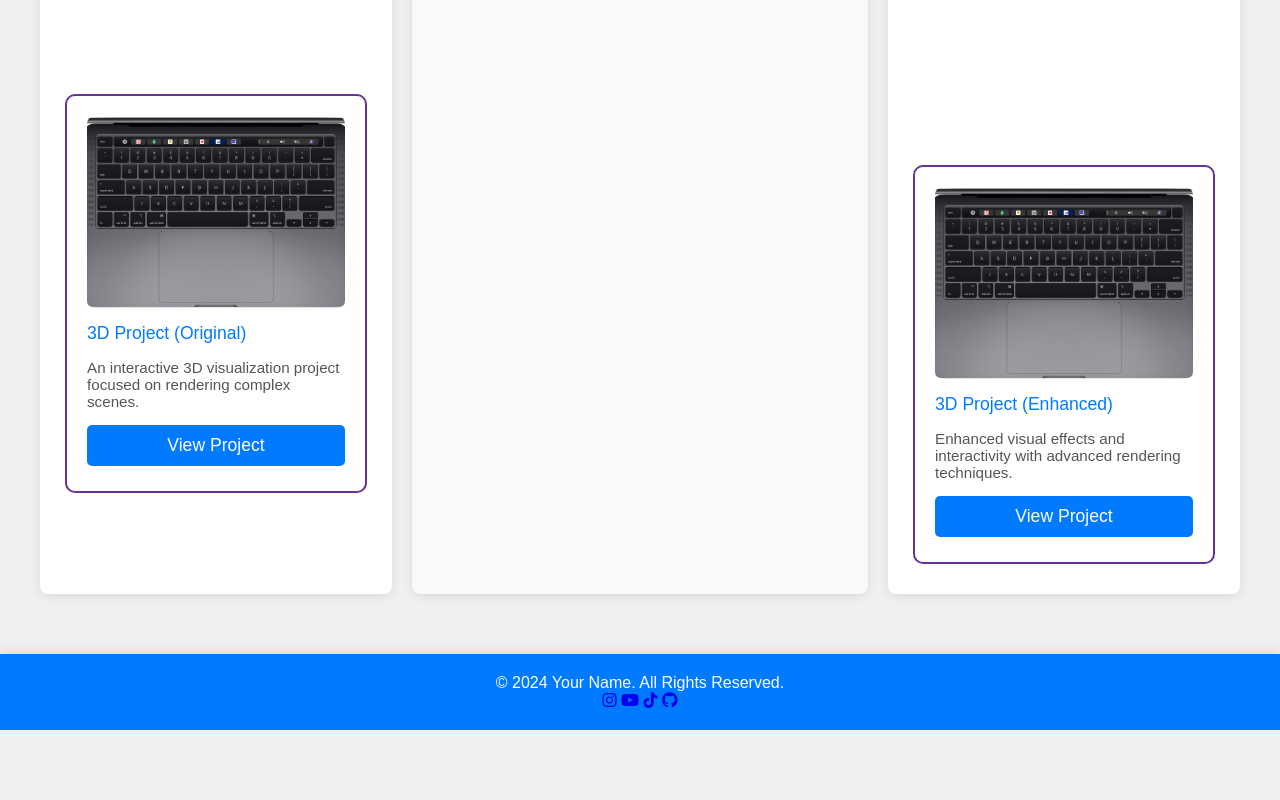
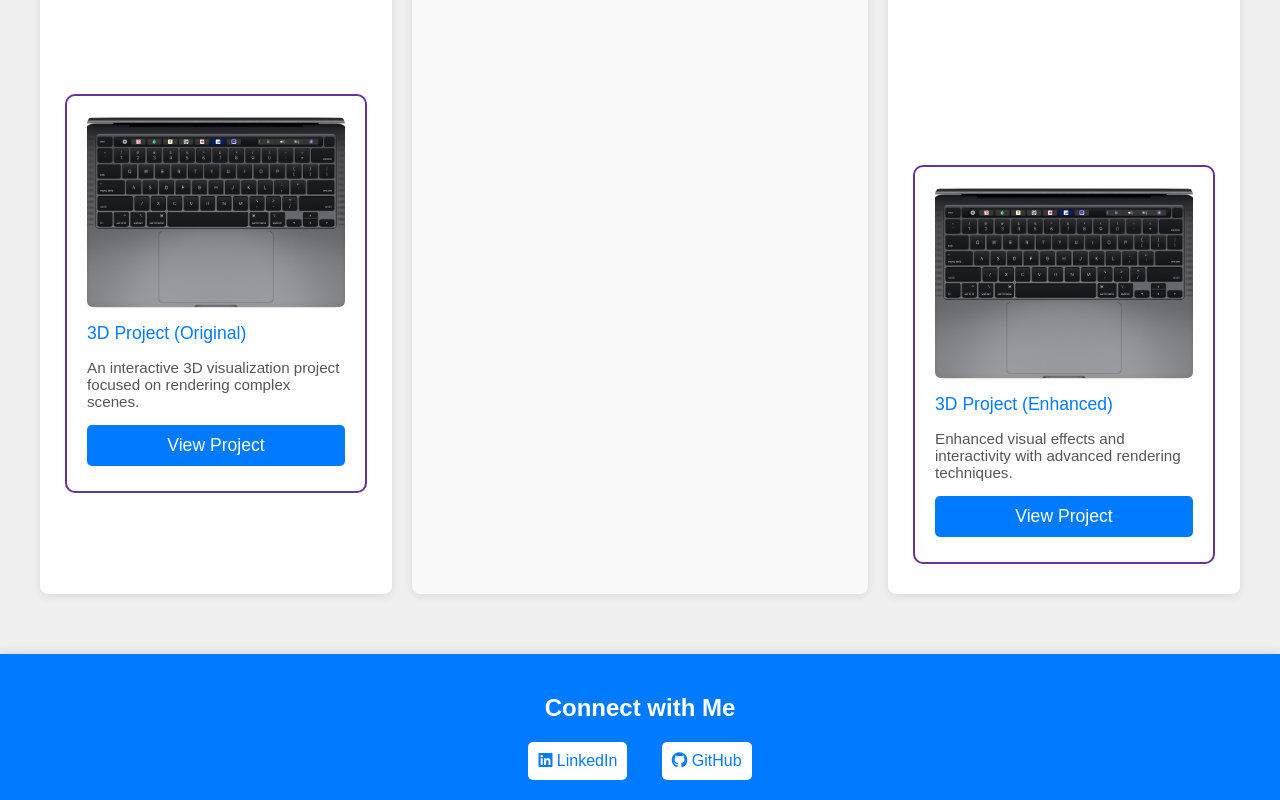
Before and after one commit to Brody-Robinson/test, a plain HTML site: page index.html in a window 1280 px wide. Shown: the part 3666-4466 px from the top of the page. Before the commit the page ends 4396 px from the top, so only its background shows below. Drawn offline with Linux system fonts and the light colour scheme.

Commit message:
Update index.html

```diff
--- a/index.html
+++ b/index.html
@@ -290,14 +290,14 @@
 
 
 
-    <footer>
-        <p>&copy; 2024 Your Name. All Rights Reserved.</p>
-        <div class="social-icons">
-            <a href="https://instagram.com/yourusername" target="_blank" class="social-icon"><i class="fab fa-instagram"></i></a>
-            <a href="https://youtube.com/yourchannel" target="_blank" class="social-icon"><i class="fab fa-youtube"></i></a>
-            <a href="https://tiktok.com/@yourusername" target="_blank" class="social-icon"><i class="fab fa-tiktok"></i></a>
-            <a href="https://github.com/yourusername" target="_blank" class="social-icon"><i class="fab fa-github"></i></a>
-        </div>
+      <footer>
+        <h2>Connect with Me</h2>
+        <a href="#" target="_blank" class="footer-link">
+            <i class="fab fa-linkedin"></i> LinkedIn
+        </a>
+        <a href="https://github.com/Brody-Robinson" target="_blank" class="footer-link">
+            <i class="fab fa-github"></i> GitHub
+        </a>
     </footer>
 </body>
 
```
